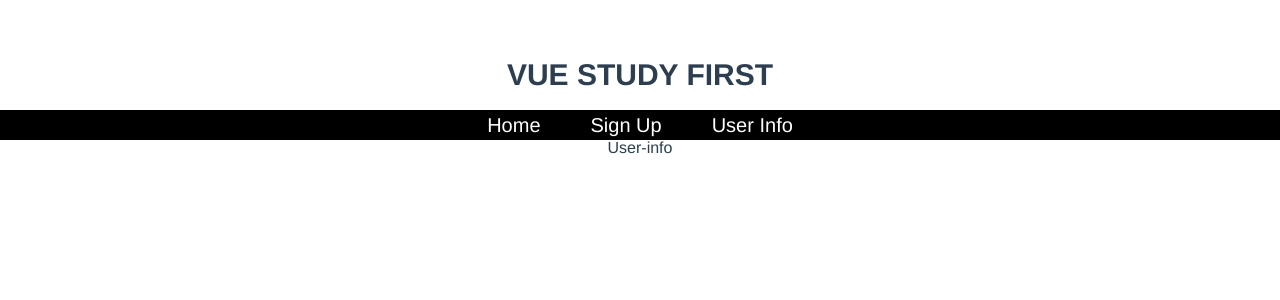
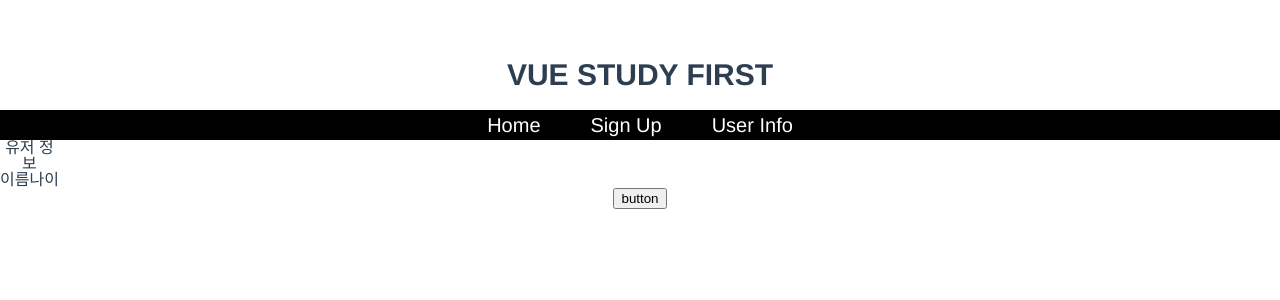
Before and after one commit to showme0077/study_first, a Vue app: page / in a window 1280 px wide. Both pictures are taken after a click on the item "User Info". Shown: the top 300 px of the page. Built offline with nearby package versions, Linux system fonts and the light colour scheme.

Commit message:
6.13 study(slot, validation ...)

```diff
--- a/src/App.vue
+++ b/src/App.vue
@@ -4,7 +4,12 @@
     <Navigation @goPage="test"/>
     <SignUp v-if="currentComponent==='signup'" @popupOn="onPopup= true"/>
     <UserInfo v-if="currentComponent==='userinfo'"/>
-    <Popup v-if="onPopup === true" @closePopup="onPopup=false"/>
+    <Popup v-if="onPopup === true" :popupText="popupText.complete" @closePopup="onPopup=false">
+      <button @click="console">취소</button>
+      <input type="text" slot="input">
+      <p slot="pTag">text</p>
+    </Popup>
+    <button @click="onPopup = true">button</button>
   </div>
 </template>
 
@@ -22,16 +27,27 @@ export default {
     UserInfo,
     Popup
   },
-  data: function() {
+  data() {
     return {
       currentComponent: "",
-      onPopup: false
+      onPopup: false,
+      popupText: {
+        complete: {
+          desc: "가입이 완료되었습니다."
+        },
+        fail: {
+          desc: "fail"
+        }
+      }
     };
   },
   created() {},
   methods: {
     test: function(e) {
       this.currentComponent = e;
+    },
+    console() {
+      console.log("cancel");
     }
   }
 };
--- a/src/components/Popup.vue
+++ b/src/components/Popup.vue
@@ -2,7 +2,10 @@
   <div class="dimmed">
     <div class="popupWrap">
       <div class="content">
-        <strong>가입이 완료되었습니다.</strong>
+        <slot name="pTag"/>
+        <strong>{{popupText.desc}}</strong>
+        <slot name="input"/>
+        <slot/>
         <button @click="confirm">확인</button>
       </div>
     </div>
@@ -12,6 +15,7 @@
 <script>
 export default {
   name: "Popup",
+  props: ["popupText"],
   methods: {
     confirm: function() {
       this.$emit("closePopup");
--- a/src/components/Sign-up.vue
+++ b/src/components/Sign-up.vue
@@ -1,4 +1,5 @@
 <template>
+  <form action="#">
     <fieldset>
       <legend>회원 가입 양식</legend>
       <div class="box">
@@ -8,7 +9,7 @@
           type="text"
           placeholder="이름을 입력하세요"
           v-model="newName"
-        :class="{'errorInput': newName.length <= 0}"
+          :class="{'errorInput': validationCheck}"
         >
         <p class="errorValidation" v-if="newName==''">값을 입력해주세요.</p>
       </div>
@@ -48,21 +49,24 @@
 
       <input @click="addUser" type="submit" value="회원 가입">
     </fieldset>
+  </form>
 </template>
 
 <script>
-import { EventBus } from "../main.js"
+import { EventBus } from "../main.js";
 export default {
   name: "SignUp",
-  created(){
-    EventBus.$emit("userInfo", this.user)
+  created() {
+    EventBus.$emit("userInfo", this.user);
   },
   data: function() {
     return {
+      newUserModel: {
         newName: "",
         newAge: "",
         newPhone: "",
-      newAddress: "",
+        newAddress: ""
+      },
       user: [
         {
           key: 1,
@@ -96,6 +100,7 @@ export default {
     };
   },
   methods: {
+    validationCheck() {},
     addUser: function() {
       if (
         this.newName !== "" &&
@@ -115,7 +120,7 @@ export default {
         this.newPhone = "";
         this.newAddress = "";
         this.$emit("popupOn");
-        EventBus.$emit("userInfo", this.user)
+        EventBus.$emit("userInfo", this.user);
       }
     }
   }
--- a/src/components/User-info.vue
+++ b/src/components/User-info.vue
@@ -1,5 +1,14 @@
 <template>
-    <span>User-info</span>
+    <table>
+        <caption>유저 정보</caption>
+        <thead>
+            <tr>
+                <th>이름</th>
+                <th>나이</th>
+                <th></th>
+            </tr>
+        </thead>
+    </table>
 </template>
 
 <script>
@@ -11,7 +20,7 @@ export default {
             currentUser: {}
         }
     },
-    created(){
+    created: function () {
         EventBus.$on("userInfo", user => {
             this.currentUser = user;
             console.log(this.currentUser)
```
Also changed, not shown: 1 other file (tests, documents, lock files or other folders). Lines whose indentation alone changed are shown as unchanged.
